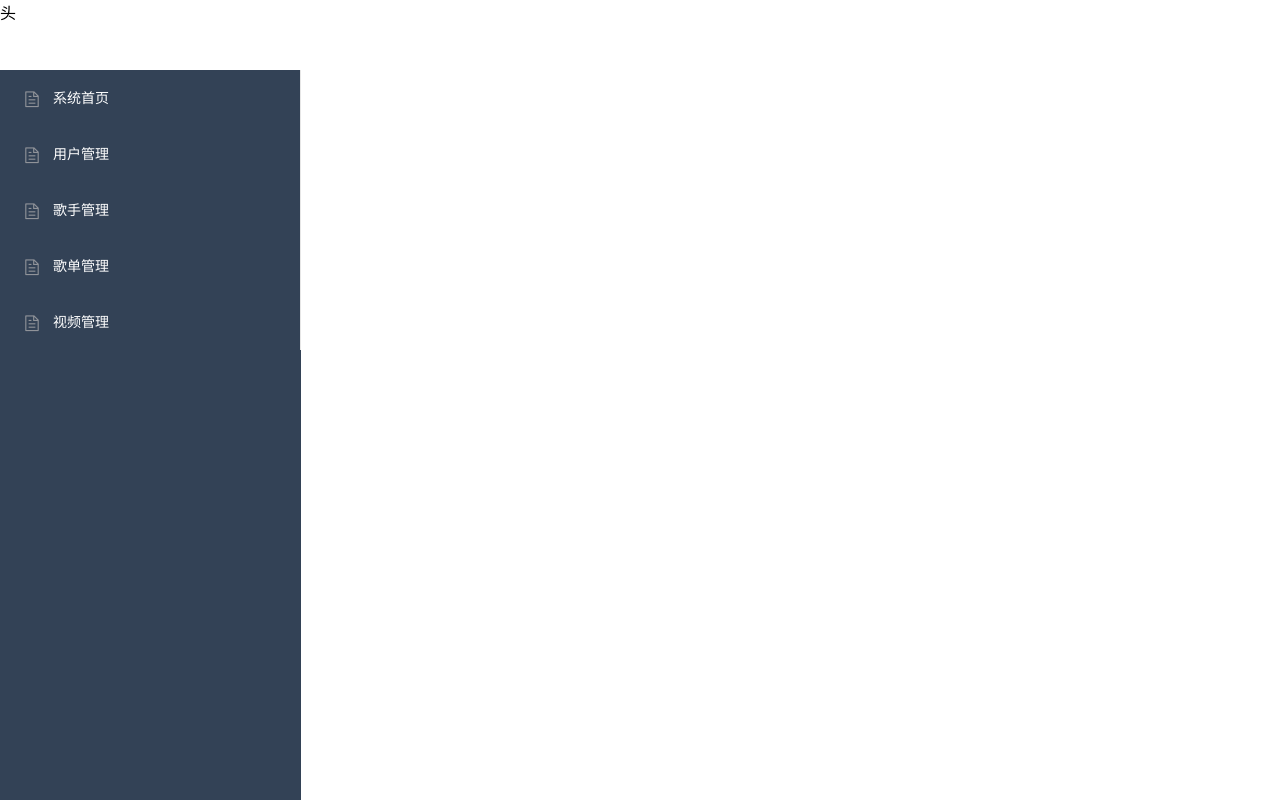
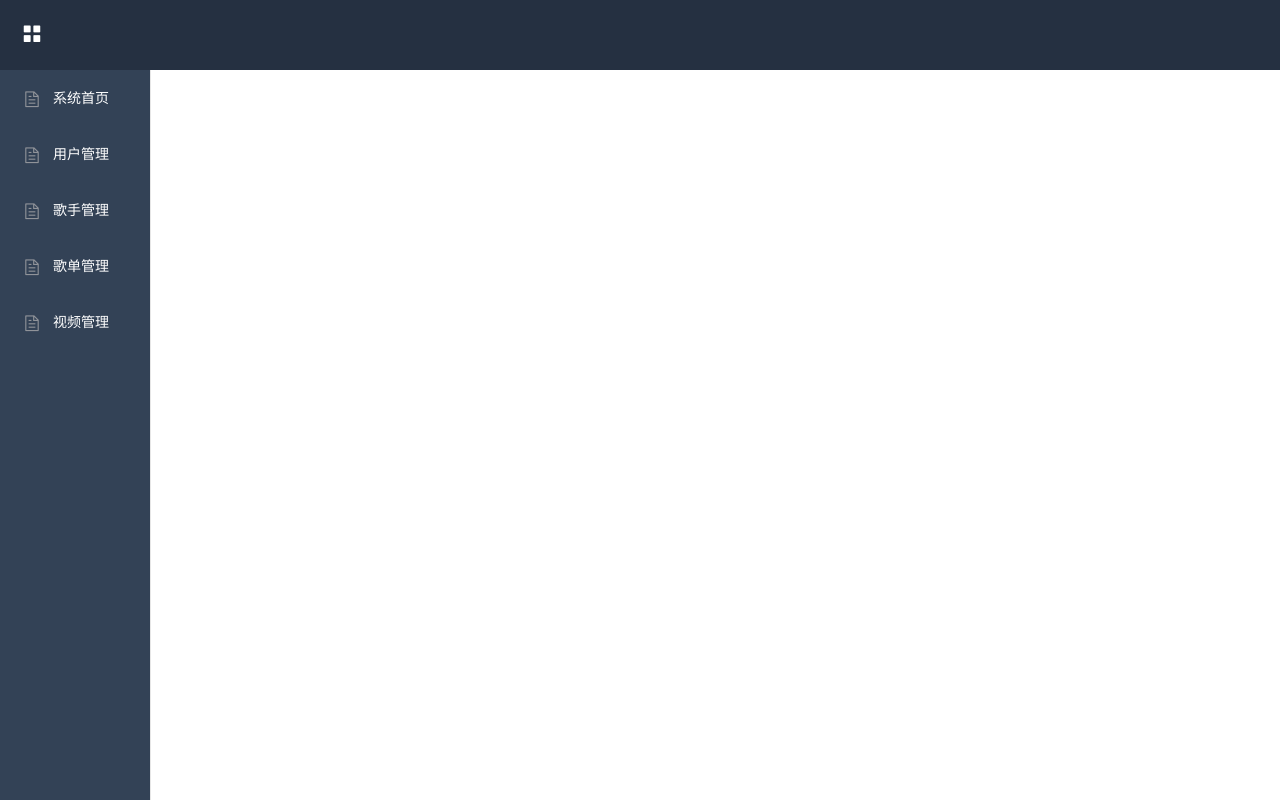
Before and after one commit to ya942371102/wx-music-manager, a Vue app: page /#/home in a window 1280 px wide. Built offline with nearby package versions, Linux system fonts and the light colour scheme.

Commit message:
缩放菜单

```diff
--- /dev/null
+++ b/src/assets/js/bus.js
@@ -0,0 +1,6 @@
+import Vue from "vue";
+
+// 使用 Event Bus
+const bus = new Vue()
+
+export default bus
--- a/src/components/TheAside.vue
+++ b/src/components/TheAside.vue
@@ -22,6 +22,7 @@
 </template>
 
 <script>
+import bus from '../assets/js/bus'
 export default {
     data() {
         return{
@@ -60,6 +61,13 @@ export default {
         onRoutes(){
             return this.$route.path.replace('/','');
         }
+    },
+    created(){
+        //通过Bus进行组件间通信，来折叠侧边栏
+        //msg-->接收以后，让:collapse="collapse"发生变化
+        bus.$on('collapse',msg =>{
+            this.collapse = msg
+        })
     }
 }
 </script>
@@ -76,7 +84,17 @@ export default {
     overflow-y: scroll;
 }
 
-.sidebar-el-menu{
-    width: 300px;
+.sidebar::-webkit-scrollbar{
+    width: 0;
 }
+
+/* collapse为false，也就是折叠的时候就不要使用width */
+.sidebar-el-menu:not(.el-menu--collapse){
+    width: 150px;
+}
+
+.sidebar >ul {
+    height: 100%;
+}
+
 </style>
--- a/src/components/TheHeader.vue
+++ b/src/components/TheHeader.vue
@@ -1,5 +1,47 @@
 <template>
-    <div>
-        头
+    <div class="header">
+        <!-- 折叠图片 -->
+        <div class="collapase-btn" @click="collapseChage">
+            <i class="el-icon-menu"></i>
+
+        </div>
     </div>
 </template>
+
+<script>
+import bus from "../assets/js/bus";
+export default {
+    data() {
+        return{
+            collapse: false
+        }
+    },
+    methods:{
+        collapseChage(){
+            this.collapse = !this.collapse;
+            bus.$emit('collapse', this.collapse);
+        }
+    }
+}
+</script>
+
+<style scoped>
+
+.header{
+    position: relative;
+    background-color: #253041;
+    box-sizing: border-box;
+    width: 100%;
+    height: 70px;
+    font-size: 22px;
+    color: #ffffff;
+}
+
+.collapase-btn{
+    float: left;
+    padding: 0 21px;
+    cursor: pointer;
+    line-height: 70px;
+}
+
+</style>
```
